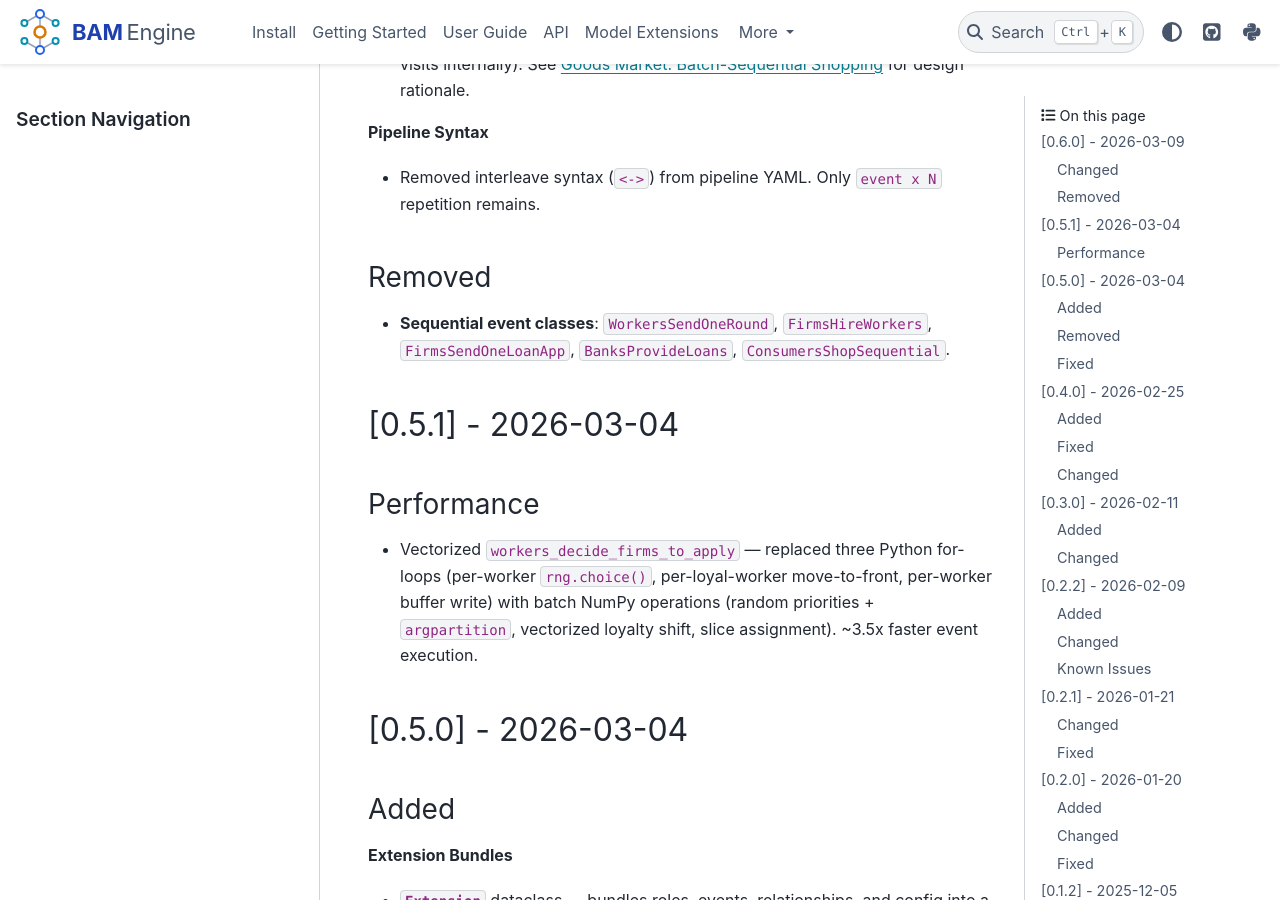
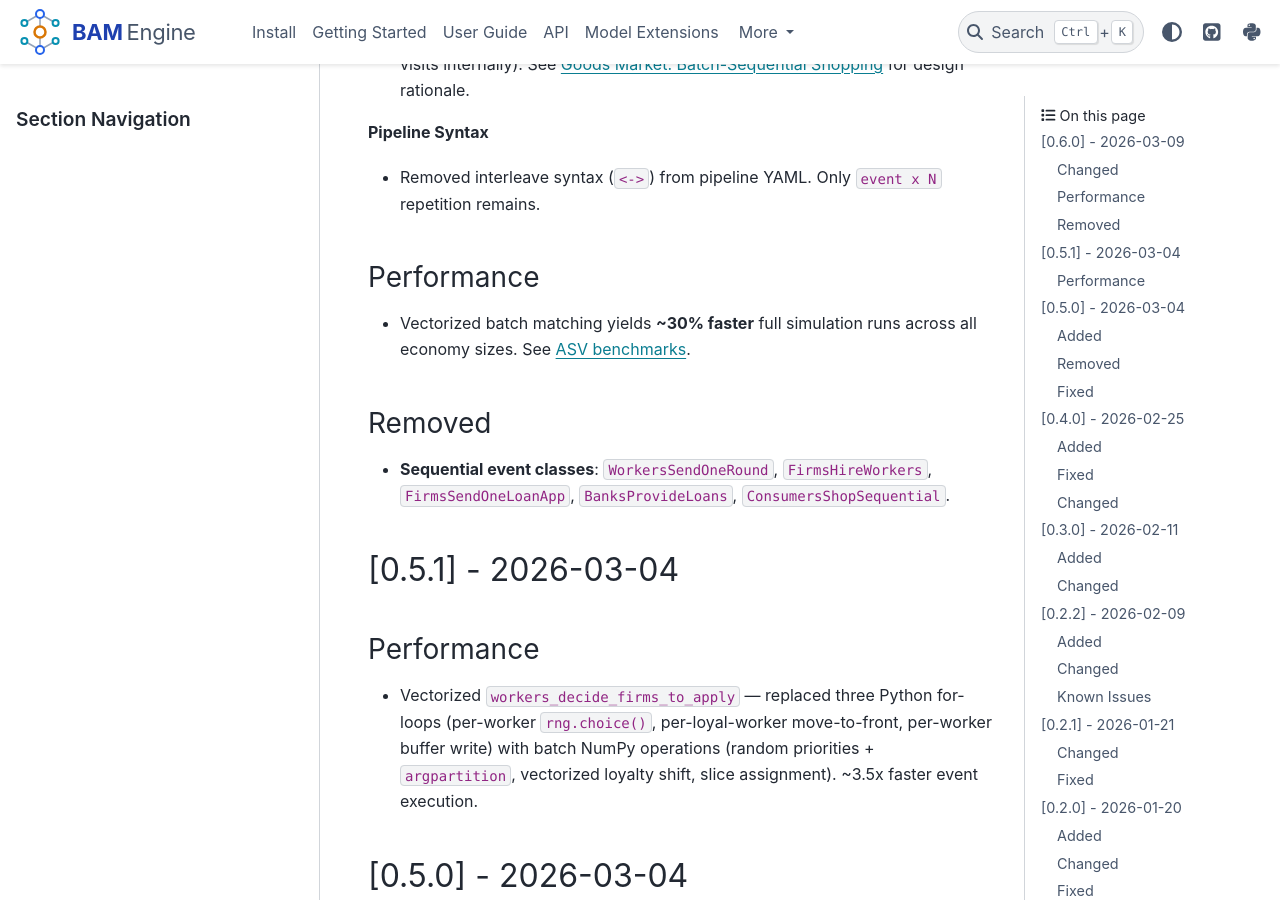
Before and after one commit to kganitis/bam-engine, a Sphinx documentation site: the page built from docs/release_history.rst, in a window 1280 px wide and 900 px high, scrolled down 979 px. Built offline with Sphinx 7.4.7 and the PyData theme 0.15.4, drawn with Linux system fonts in a browser that asks for light colours; pages that are not in the unit, such as notebooks, are missing from menus.

Commit message:
docs: add performance section to v0.6.0 release notes

```diff
--- a/docs/release_history.rst
+++ b/docs/release_history.rst
@@ -38,6 +38,12 @@ Changed
 
 * Removed interleave syntax (``<->``) from pipeline YAML. Only ``event x N`` repetition
   remains.
+
+Performance
+~~~~~~~~~~~
+
+* Vectorized batch matching yields **~30% faster** full simulation runs across all
+  economy sizes. See `ASV benchmarks <https://kganitis.github.io/bam-engine/>`_.
 
 Removed
 ~~~~~~~
```
